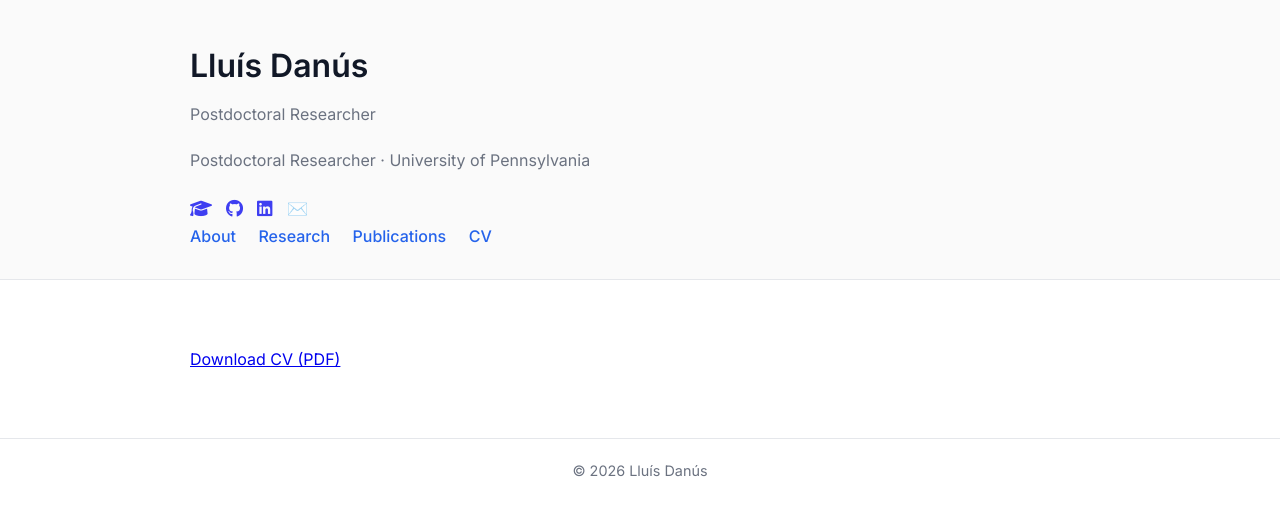
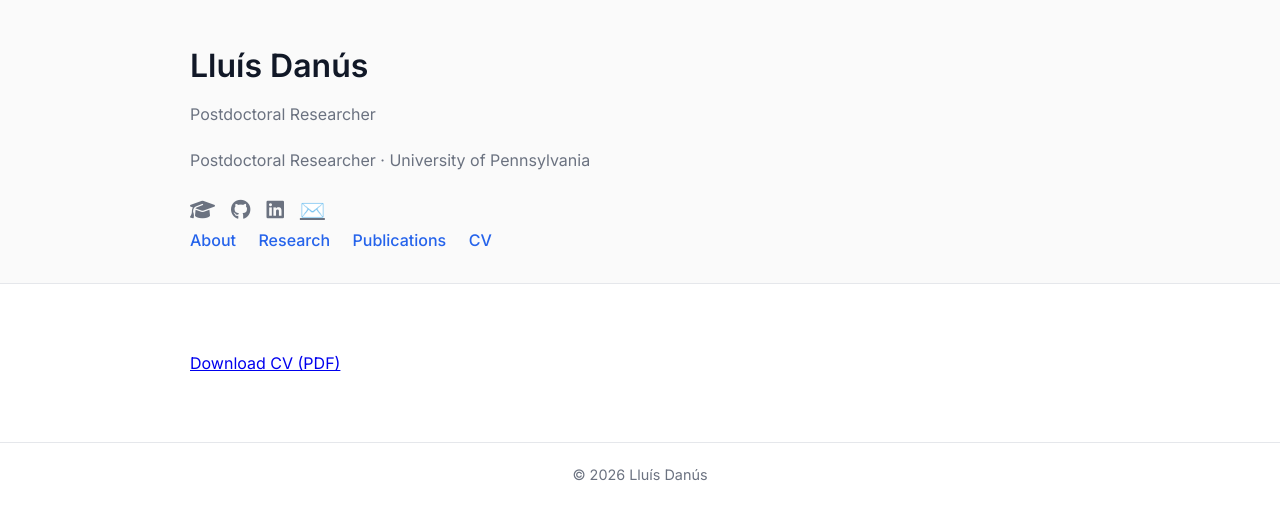
Before and after one commit to lluisdanus/lluisdanus.github.io, a Jekyll site: the page built from cv.md, in a window 1280 px wide. Shown: the top 520 px of the page. Built offline with Jekyll 4.4.1, drawn with Linux system fonts in a browser that asks for light colours.

Commit message:
updating publications

```diff
--- a/assets/style.css
+++ b/assets/style.css
@@ -79,18 +79,17 @@ ul {
 
 .icons {
   display: flex;
-  gap: 14px;
-  margin-top: 10px;
+  gap: 16px;
+  margin-top: 12px;
 }
 
 .icons a {
-  font-size: 1.1rem;
-  text-decoration: none;
-  opacity: 0.75;
+  color: var(--muted);
+  font-size: 1.25rem;
 }
 
 .icons a:hover {
-  opacity: 1;
+  color: var(--accent);
 }
 
 /* Adding options for the profile pic */
```
